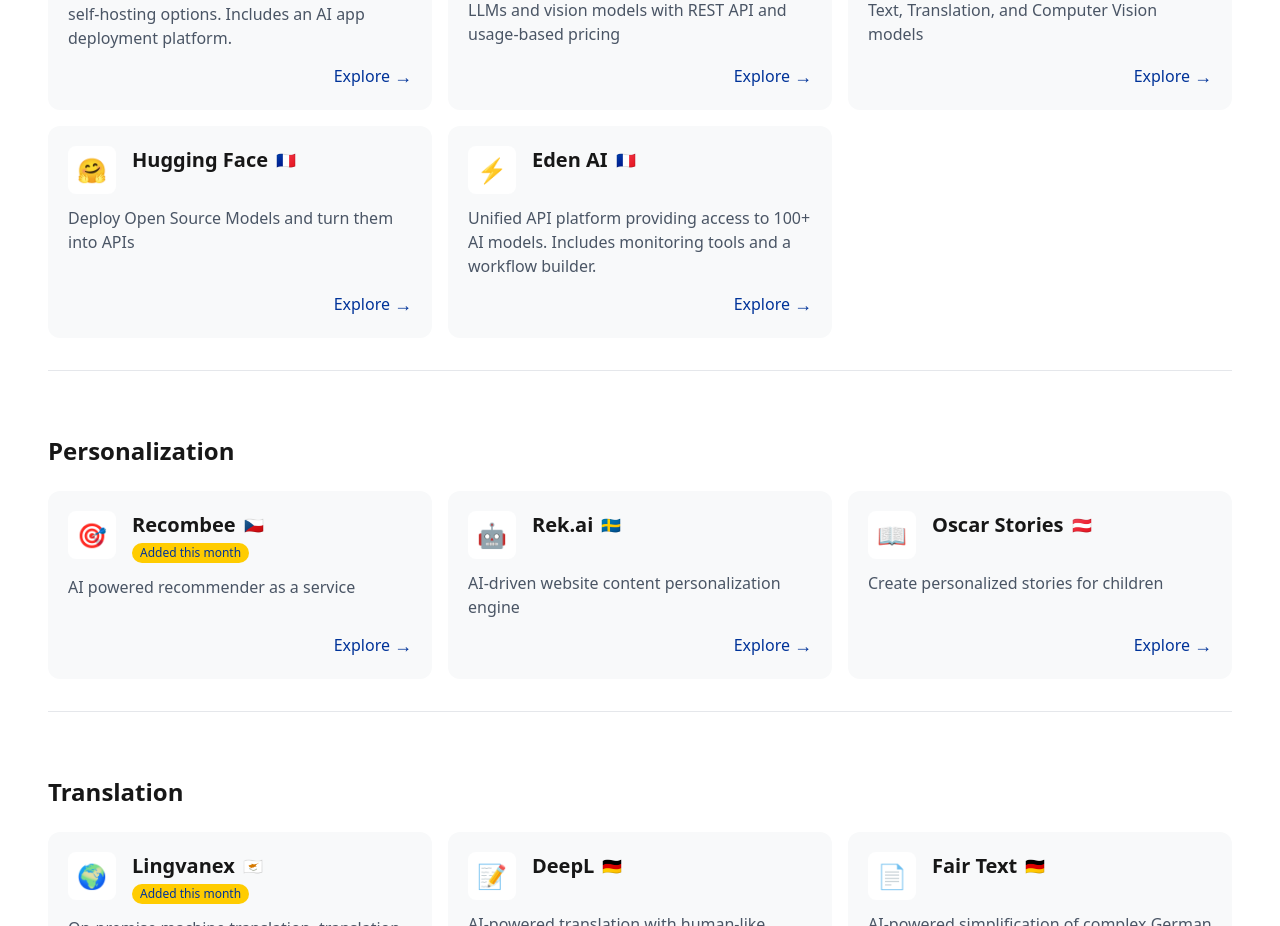
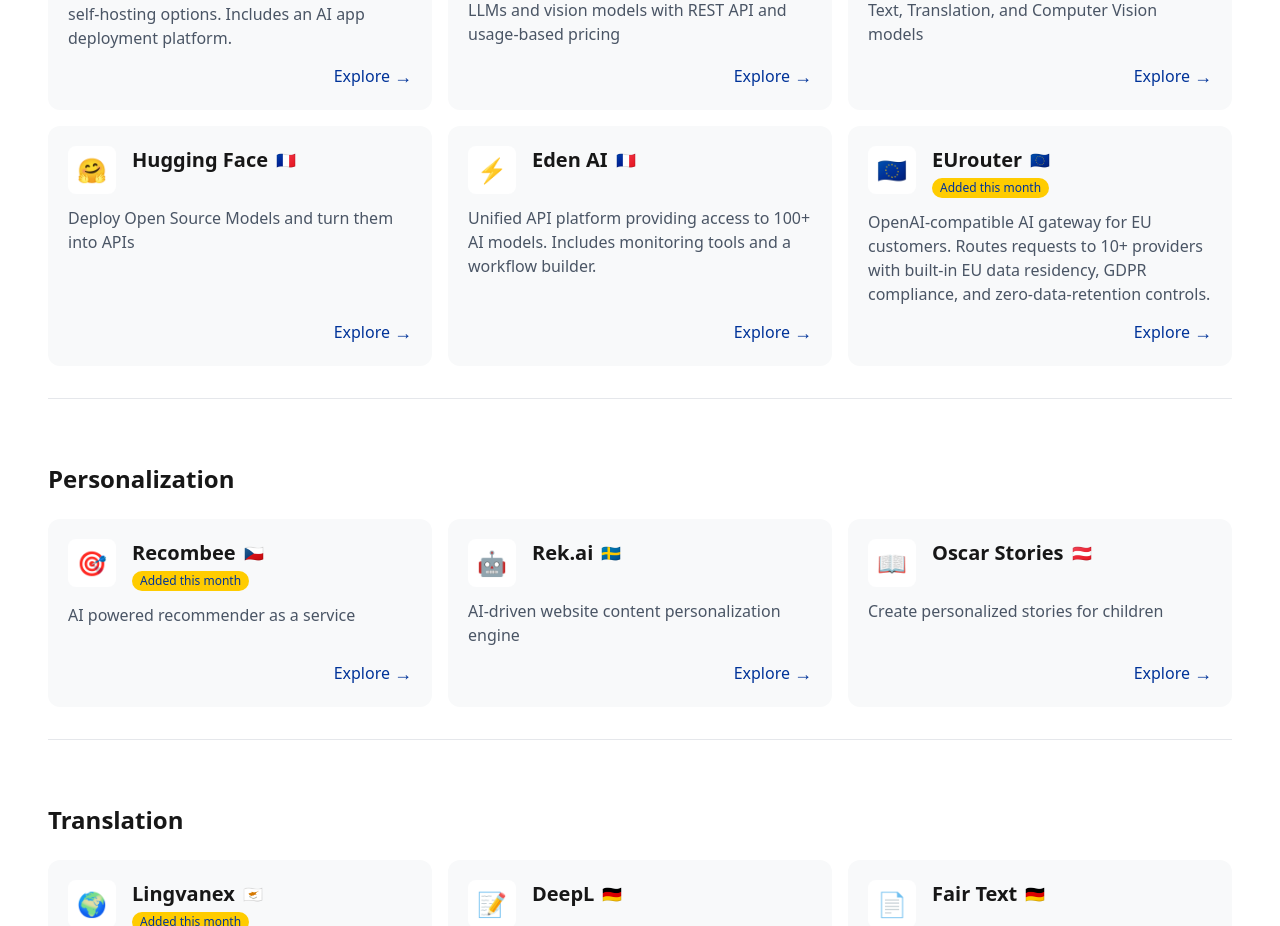
Before and after one commit to northwindlabs/ai-atlas, a Next.js app: page / in a window 1280 px wide. Shown: the part 7300-8226 px from the top of the page. Built offline with nearby package versions, Linux system fonts and the light colour scheme.

Commit message:
Add EUrouter to Inference API category

```diff
--- a/src/data/services.ts
+++ b/src/data/services.ts
@@ -569,6 +569,15 @@
         country: '🇫🇷',
         link: 'https://www.edenai.co/',
       },
+      {
+        name: 'EUrouter',
+        description:
+          'OpenAI-compatible AI gateway for EU customers. Routes requests to 10+ providers with built-in EU data residency, GDPR compliance, and zero-data-retention controls.',
+        icon: '🇪🇺',
+        country: '🇪🇺',
+        link: 'https://eurouter.ai',
+        addedDate: '2026-02-20',
+      },
     ],
   },
   {
```
